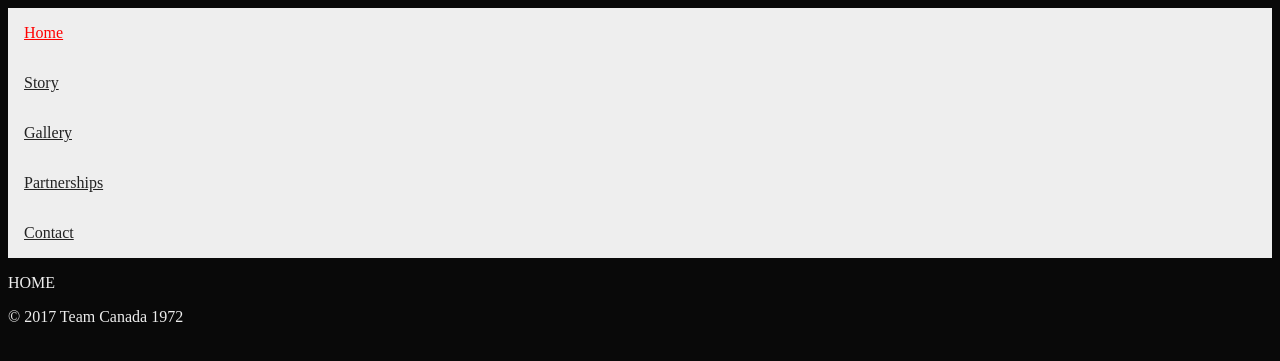
After one commit to QuinnKennedy9/72-Summit-Series, a PHP site: page /home in a window 1280 px wide. The commit adds this page. Shown: the top 361 px of the page. Run offline with PHP 8.4, Linux system fonts and the light colour scheme.

Commit message:
added base file and navigation structure. still need to add AJAX.

```diff
--- /dev/null
+++ b/css/main.css
@@ -0,0 +1,32 @@
+body {
+  font-size: 100%;
+  color: #eee;
+  background: #090909;
+  font-family: "opensans-regular"; }
+
+.hidden {
+  display: none; }
+
+.clearfix:after {
+  content: '';
+  display: block;
+  width: 0;
+  height: 0;
+  opacity: 0.0;
+  visibility: hidden;
+  clear: both; }
+
+#mainNav ul {
+  list-style: none;
+  margin: 0;
+  padding: 0;
+  display: block; }
+  #mainNav ul li {
+    display: block; }
+    #mainNav ul li a {
+      display: block;
+      padding: 1em;
+      color: #222;
+      background: #eee; }
+      #mainNav ul li a.current {
+        color: #f00; }
--- a/css/main.scss
+++ b/css/main.scss
@@ -28,3 +28,24 @@ body{
   visibility: hidden;
   clear: both;
 }
+
+#mainNav{
+  ul{
+    list-style: none;
+    margin:0;
+    padding:0;
+    display: block;
+    li{
+      display: block;
+      a{
+        display: block;
+        padding:1em;
+        color:#222;
+        background: #eee;
+        &.current{
+          color:#f00;
+        }
+      }
+    }
+  }
+}
--- /dev/null
+++ b/home.php
@@ -0,0 +1,11 @@
+<!doctype html>
+<html>
+<?php $page="home"; ?>
+<?php @require "includes/templates/doctop.php"; ?>
+<?php @require "includes/templates/header.php"; ?>
+<main>
+  <?php @require "includes/pages/".$page.".php"; ?>
+</main>
+<?php @require "includes/templates/footer.php"; ?>
+<?php @require "includes/templates/docbot.php"; ?>
+</html>
--- /dev/null
+++ b/includes/pages/contact.php
@@ -0,0 +1,4 @@
+<p>
+  CONTACT
+  <!-- EDIT THIS FILE FOR CONTACT -->
+</p>
--- /dev/null
+++ b/includes/pages/gallery.php
@@ -0,0 +1,4 @@
+<p>
+  GALLERY
+  <!-- EDIT THIS FILE FOR GALLERY -->
+</p>
--- /dev/null
+++ b/includes/pages/home.php
@@ -0,0 +1,4 @@
+<p>
+  HOME
+  <!-- EDIT THIS FILE FOR THE HOMEPAGE -->
+</p>
--- /dev/null
+++ b/includes/pages/partnerships.php
@@ -0,0 +1,4 @@
+<p>
+  PARTNERSHIPS
+  <!-- EDIT THIS FILE FOR PARTNERSHIPS -->
+</p>
--- /dev/null
+++ b/includes/pages/story.php
@@ -0,0 +1,4 @@
+<p>
+  STORY
+  <!-- EDIT THIS FILE FOR STORY -->
+</p>
--- /dev/null
+++ b/includes/templates/docbot.php
@@ -0,0 +1,3 @@
+<script src="js/main.js"></script>
+<script src="js/<?php echo $page;?>.js"></script>
+</body>
--- a/index.html
+++ b/includes/templates/doctop.php
@@ -1,5 +1,3 @@
-<!doctype html>
-<html>
 <head>
 <meta charset="utf-8">
 <meta name="viewport" content="initial-scale=1.0, width=device-width" />
@@ -7,8 +5,3 @@
 <link rel="stylesheet" type="text/css" href="css/main.css" media="screen">
 </head>
 <body>
-
-
-<script src="js/main.js"></script>
-</body>
-</html>
--- /dev/null
+++ b/includes/templates/footer.php
@@ -0,0 +1,8 @@
+<footer>
+<div class="left">
+
+</div>
+<div class="right">
+&copy; <?php echo date("Y");?> Team Canada 1972
+</div>
+</footer>
--- /dev/null
+++ b/includes/templates/header.php
@@ -0,0 +1,11 @@
+<header>
+<nav id="mainNav">
+  <ul>
+    <li><a href="home" class=<?php if($page==="home"){echo 'current';} ?>>Home</a></li>
+    <li><a href="story" class=<?php if($page==="story"){echo 'current';} ?>>Story</a></li>
+    <li><a href="gallery" class=<?php if($page==="gallery"){echo 'current';} ?>>Gallery</a></li>
+    <li><a href="partnerships" class=<?php if($page==="partnerships"){echo 'current';} ?>>Partnerships</a></li>
+    <li><a href="contact" class=<?php if($page==="contact"){echo 'current';} ?>>Contact</a></li>
+  </ul>
+</nav>
+</header>
--- /dev/null
+++ b/js/pageSwap.js
@@ -0,0 +1,3 @@
+(function(){
+var currentPage = "home";
+})();
```
Also changed, not shown: contact.php (added, +11 -0 lines), gallery.php (added, +11 -0 lines), index.php (added, +11 -0 lines), partnerships.php (added, +11 -0 lines), story.php (added, +11 -0 lines), .htaccess (added).
